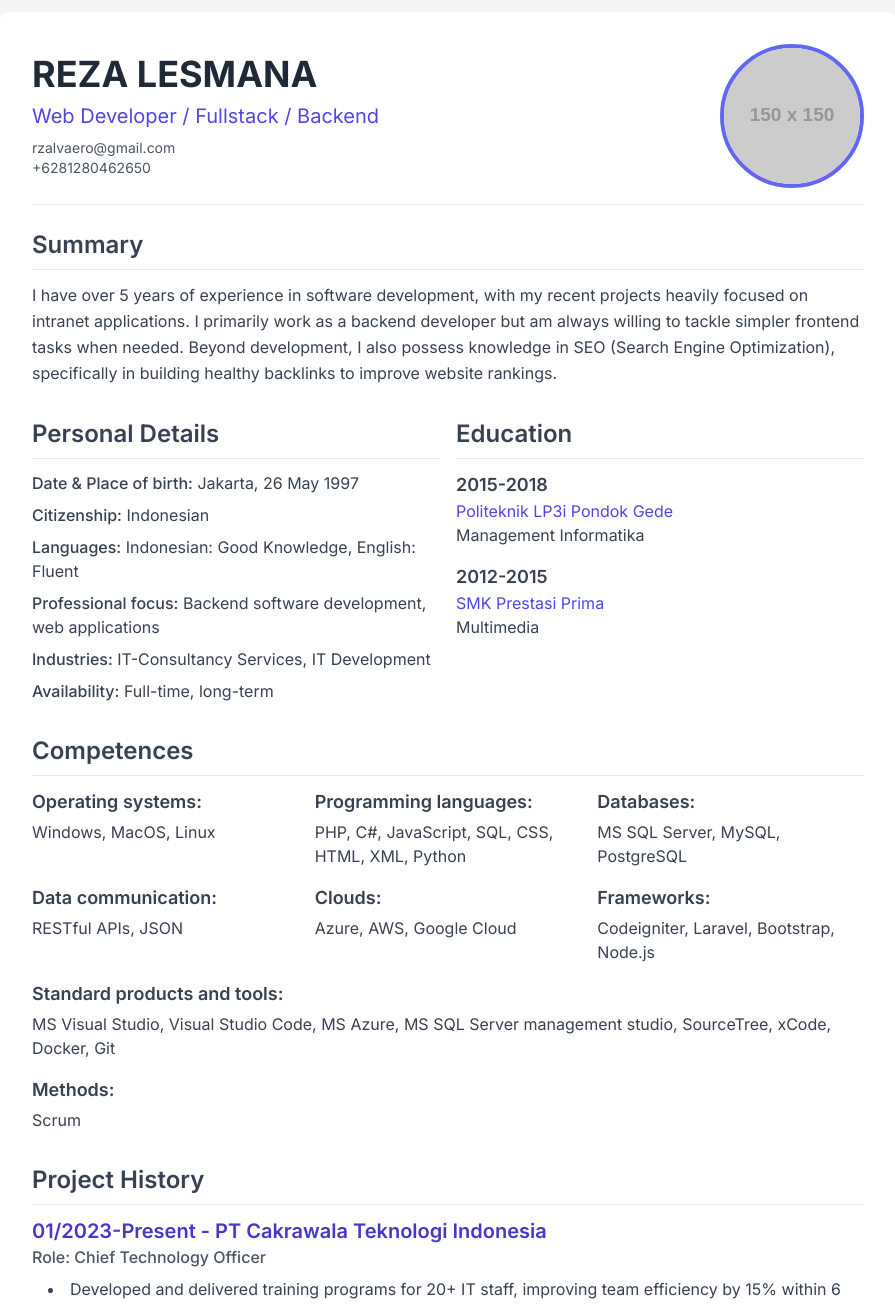
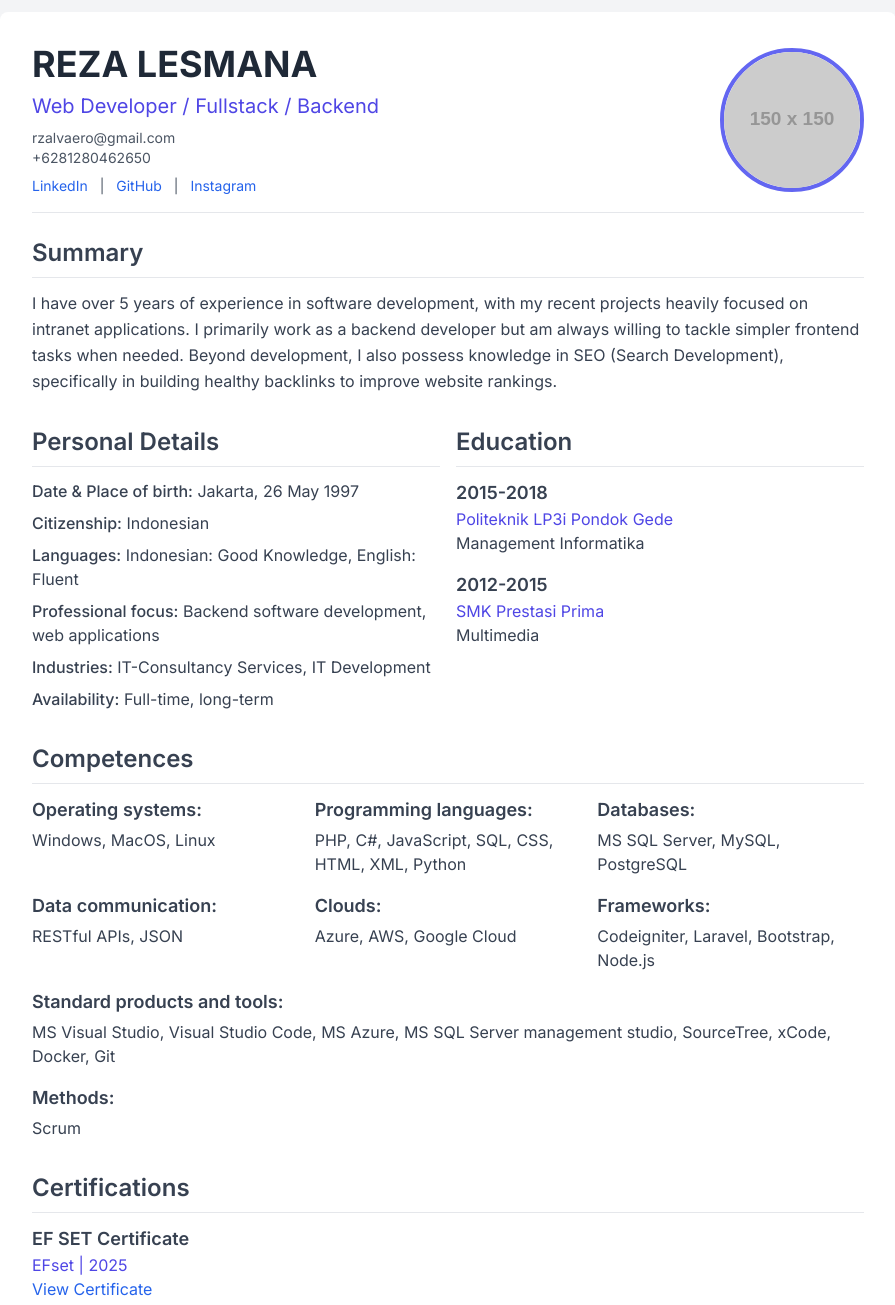
Before and after one commit to rzalvaero/resume, a plain HTML site: page index.html in a window 1280 px wide. Shown: the part 20-1325 px from the top of the page, without its empty margins (192-1087 px from the left). Drawn offline with nearby package versions, Linux system fonts and the light colour scheme; placeholder pictures from the web are drawn by us.

Commit message:
Update index.html

```diff
--- a/index.html
+++ b/index.html
@@ -3,7 +3,11 @@
 <head>
     <meta charset="UTF-8">
     <meta name="viewport" content="width=device-width, initial-scale=1.0">
-    <title>CV Reza Lesmana</title>
+    <!-- SEO: Judul yang deskriptif dan relevan -->
+    <title>CV Reza Lesmana - Web Developer Fullstack & Backend Berpengalaman</title>
+    <!-- SEO: Meta deskripsi yang menarik dan mengandung kata kunci -->
+    <meta name="description" content="CV Reza Lesmana, seorang Web Developer Fullstack dan Backend berpengalaman 5+ tahun. Spesialisasi dalam aplikasi intranet, Laravel, Codeigniter, SEO, dan manajemen proyek IT.">
+
     <!-- Load Tailwind CSS dari CDN -->
     <script src="https://cdn.tailwindcss.com"></script>
     <!-- Konfigurasi Tailwind untuk menggunakan font Inter -->
@@ -19,16 +23,26 @@
         <!-- Header Section -->
         <header class="flex flex-col sm:flex-row items-center justify-center sm:justify-between border-b pb-4 mb-6">
             <div class="flex flex-col items-center sm:items-start text-center sm:text-left mb-4 sm:mb-0">
+                <!-- SEO: Gunakan hanya satu H1 untuk judul utama halaman (nama Anda) -->
                 <h1 class="text-4xl font-bold text-gray-800">REZA LESMANA</h1>
                 <p class="text-xl text-indigo-600 mt-2">Web Developer / Fullstack / Backend</p>
                 <div class="text-gray-600 mt-2 text-sm">
-                    <p>rzalvaero@gmail.com</p>
-                    <p>+6281280462650</p>
+                    <p><a target="_blank" href="mailto:rzalvaero@gmail.com">rzalvaero@gmail.com</a></p>
+                    <p><a target="_blank" href="https://wa.me/6281280462650">+6281280462650</a></p>
+                    <!-- Tautan Profil Profesional -->
+                    <p class="mt-2">
+                        <a href="https://www.linkedin.com/in/reza-lesmana-putra/" target="_blank" class="text-blue-600 hover:underline">LinkedIn</a>
+                        <span class="mx-2">|</span>
+                        <a href="https://github.com/rzalvaero/" target="_blank" class="text-blue-600 hover:underline">GitHub</a>
+                        <span class="mx-2">|</span>
+						<a href="https://instagram.com/rzalvaero/" target="_blank" class="text-blue-600 hover:underline">Instagram</a>
+                    </p>
                 </div>
             </div>
+            <!-- SEO: Atribut alt yang deskriptif untuk gambar -->
             <img
                 src="https://placehold.co/150x150/e0e0e0/ffffff?text=REZA"
-                alt="Foto Profil Reza Lesmana"
+                alt="Foto Profil Reza Lesmana, seorang Web Developer"
                 class="w-36 h-36 rounded-full object-cover border-4 border-indigo-500"
                 onerror="this.onerror=null; this.src='https://placehold.co/150x150/e0e0e0/ffffff?text=Image+Not+Found';"
             />
@@ -36,17 +50,19 @@
 
         <!-- Summary Section -->
         <section class="mb-8">
+            <!-- SEO: H2 untuk bagian utama -->
             <h2 class="text-2xl font-semibold text-gray-700 mb-3 border-b pb-2">Summary</h2>
             <p class="text-gray-700 leading-relaxed">
                 I have over 5 years of experience in software development, with my recent projects heavily focused on intranet applications.
                 I primarily work as a backend developer but am always willing to tackle simpler frontend tasks when needed.
-                Beyond development, I also possess knowledge in SEO (Search Engine Optimization), specifically in building healthy backlinks to improve website rankings.
+                Beyond development, I also possess knowledge in SEO (Search Development), specifically in building healthy backlinks to improve website rankings.
             </p>
         </section>
 
         <!-- Personal Details Section -->
         <section class="mb-8 grid grid-cols-1 md:grid-cols-2 gap-4">
             <div>
+                <!-- SEO: H2 untuk bagian utama -->
                 <h2 class="text-2xl font-semibold text-gray-700 mb-3 border-b pb-2">Personal Details</h2>
                 <ul class="text-gray-700 space-y-2">
                     <li><span class="font-medium">Date & Place of birth:</span> Jakarta, 26 May 1997</li>
@@ -59,14 +75,17 @@
             </div>
             <!-- Education Section -->
             <div>
+                <!-- SEO: H2 untuk bagian utama -->
                 <h2 class="text-2xl font-semibold text-gray-700 mb-3 border-b pb-2">Education</h2>
                 <ul class="text-gray-700 space-y-4">
                     <li>
+                        <!-- SEO: H3 untuk sub-bagian (detail pendidikan) -->
                         <h3 class="font-semibold text-lg">2015-2018</h3>
                         <p class="text-indigo-600">Politeknik LP3i Pondok Gede</p>
                         <p>Management Informatika</p>
                     </li>
                     <li>
+                        <!-- SEO: H3 untuk sub-bagian (detail pendidikan) -->
                         <h3 class="font-semibold text-lg">2012-2015</h3>
                         <p class="text-indigo-600">SMK Prestasi Prima</p>
                         <p>Multimedia</p>
@@ -77,49 +96,80 @@
 
         <!-- Competences Section -->
         <section class="mb-8">
+            <!-- SEO: H2 untuk bagian utama -->
             <h2 class="text-2xl font-semibold text-gray-700 mb-3 border-b pb-2">Competences</h2>
             <div class="grid grid-cols-1 sm:grid-cols-2 lg:grid-cols-3 gap-4 text-gray-700">
                 <div>
+                    <!-- SEO: H3 untuk sub-bagian (tipe kompetensi) -->
                     <h3 class="font-semibold text-lg mb-1">Operating systems:</h3>
                     <p>Windows, MacOS, Linux</p>
                 </div>
                 <div>
+                    <!-- SEO: H3 untuk sub-bagian (tipe kompetensi) -->
                     <h3 class="font-semibold text-lg mb-1">Programming languages:</h3>
                     <p>PHP, C#, JavaScript, SQL, CSS, HTML, XML, Python</p>
                 </div>
                 <div>
+                    <!-- SEO: H3 untuk sub-bagian (tipe kompetensi) -->
                     <h3 class="font-semibold text-lg mb-1">Databases:</h3>
                     <p>MS SQL Server, MySQL, PostgreSQL</p>
                 </div>
                 <div>
+                    <!-- SEO: H3 untuk sub-bagian (tipe kompetensi) -->
                     <h3 class="font-semibold text-lg mb-1">Data communication:</h3>
                     <p>RESTful APIs, JSON</p>
                 </div>
                 <div>
+                    <!-- SEO: H3 untuk sub-bagian (tipe kompetensi) -->
                     <h3 class="font-semibold text-lg mb-1">Clouds:</h3>
                     <p>Azure, AWS, Google Cloud</p>
                 </div>
                 <div>
+                    <!-- SEO: H3 untuk sub-bagian (tipe kompetensi) -->
                     <h3 class="font-semibold text-lg mb-1">Frameworks:</h3>
                     <p>Codeigniter, Laravel, Bootstrap, Node.js</p>
                 </div>
                 <div class="col-span-1 sm:col-span-2 lg:col-span-3">
+                    <!-- SEO: H3 untuk sub-bagian (tipe kompetensi) -->
                     <h3 class="font-semibold text-lg mb-1">Standard products and tools:</h3>
                     <p>MS Visual Studio, Visual Studio Code, MS Azure, MS SQL Server management studio, SourceTree, xCode, Docker, Git</p>
                 </div>
                 <div>
+                    <!-- SEO: H3 untuk sub-bagian (tipe kompetensi) -->
                     <h3 class="font-semibold text-lg mb-1">Methods:</h3>
                     <p>Scrum</p>
                 </div>
             </div>
         </section>
 
+        <!-- Certifications Section -->
+        <section class="mb-8">
+            <!-- SEO: H2 untuk bagian utama -->
+            <h2 class="text-2xl font-semibold text-gray-700 mb-3 border-b pb-2">Certifications</h2>
+            <ul class="text-gray-700 space-y-4">
+                <li>
+                    <!-- SEO: H3 untuk setiap sertifikat -->
+                    <h3 class="font-semibold text-lg">EF SET Certificate</h3>
+                    <p class="text-indigo-600">EFset | 2025</p>
+                    <p><a href="https://cert.efset.org/en/cMhHNj" target="_blank" class="text-blue-600 hover:underline">View Certificate</a></p>
+                </li>
+                <!--<li>
+                    <h3 class="font-semibold text-lg">Nama Sertifikat 2 (misal: AWS Certified Developer)</h3>
+                    <p class="text-indigo-600">Institusi/Platform (misal: Amazon Web Services) | Tanggal Perolehan (misal: 2023)</p>
+                    <p><a href="https://www.example.com/link-sertifikat-2" target="_blank" class="text-blue-600 hover:underline">Lihat Sertifikat</a></p>
+                </li>-->
+                <!-- Tambahkan lebih banyak sertifikat di sini jika ada -->
+            </ul>
+        </section>
+
         <!-- Project History Section -->
         <section class="mb-8">
+            <!-- SEO: H2 untuk bagian utama -->
             <h2 class="text-2xl font-semibold text-gray-700 mb-3 border-b pb-2">Project History</h2>
 
             <!-- Project 1 -->
             <div class="mb-6 pb-4 border-b">
+                <!-- SEO: H3 untuk sub-bagian (detail proyek) -->
                 <h3 class="text-xl font-semibold text-indigo-700">01/2023-Present - PT Cakrawala Teknologi Indonesia</h3>
                 <p class="font-medium text-gray-600 mb-2">Role: Chief Technology Officer</p>
                 <ul class="list-disc list-inside text-gray-700 space-y-1 ml-4">
@@ -135,6 +185,7 @@
 
             <!-- Project 2 -->
             <div class="mb-6 pb-4 border-b">
+                <!-- SEO: H3 untuk sub-bagian (detail proyek) -->
                 <h3 class="text-xl font-semibold text-indigo-700">01/2022-01/2023 - PT DesaTech Nusantara</h3>
                 <p class="font-medium text-gray-600 mb-2">Role: Backend Developer</p>
                 <ul class="list-disc list-inside text-gray-700 space-y-1 ml-4">
@@ -148,6 +199,7 @@
 
             <!-- Project 3 -->
             <div class="mb-6 pb-4 border-b">
+                <!-- SEO: H3 untuk sub-bagian (detail proyek) -->
                 <h3 class="text-xl font-semibold text-indigo-700">11/2017-01/2022 - PT Tio Mandiri Jaya</h3>
                 <p class="font-medium text-gray-600 mb-2">Role: SPV IT & IT Support</p>
                 <ul class="list-disc list-inside text-gray-700 space-y-1 ml-4">
@@ -161,6 +213,7 @@
 
             <!-- Project 4 -->
             <div class="mb-6 pb-4">
+                <!-- SEO: H3 untuk sub-bagian (detail proyek) -->
                 <h3 class="text-xl font-semibold text-indigo-700">08/2017-11/2017 - PT Novatama Solusi Teknologi</h3>
                 <p class="font-medium text-gray-600 mb-2">Role: Intern Frontend Developer</p>
                 <ul class="list-disc list-inside text-gray-700 space-y-1 ml-4">
```
